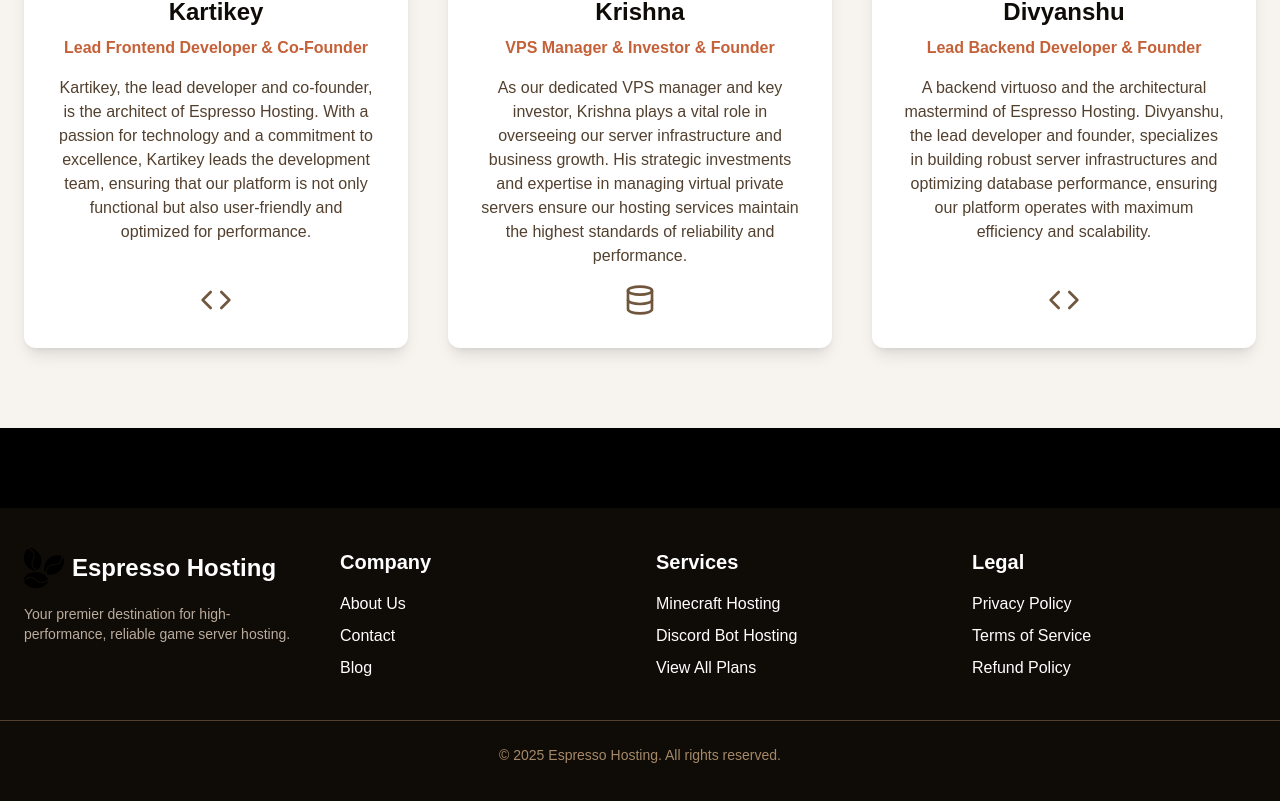
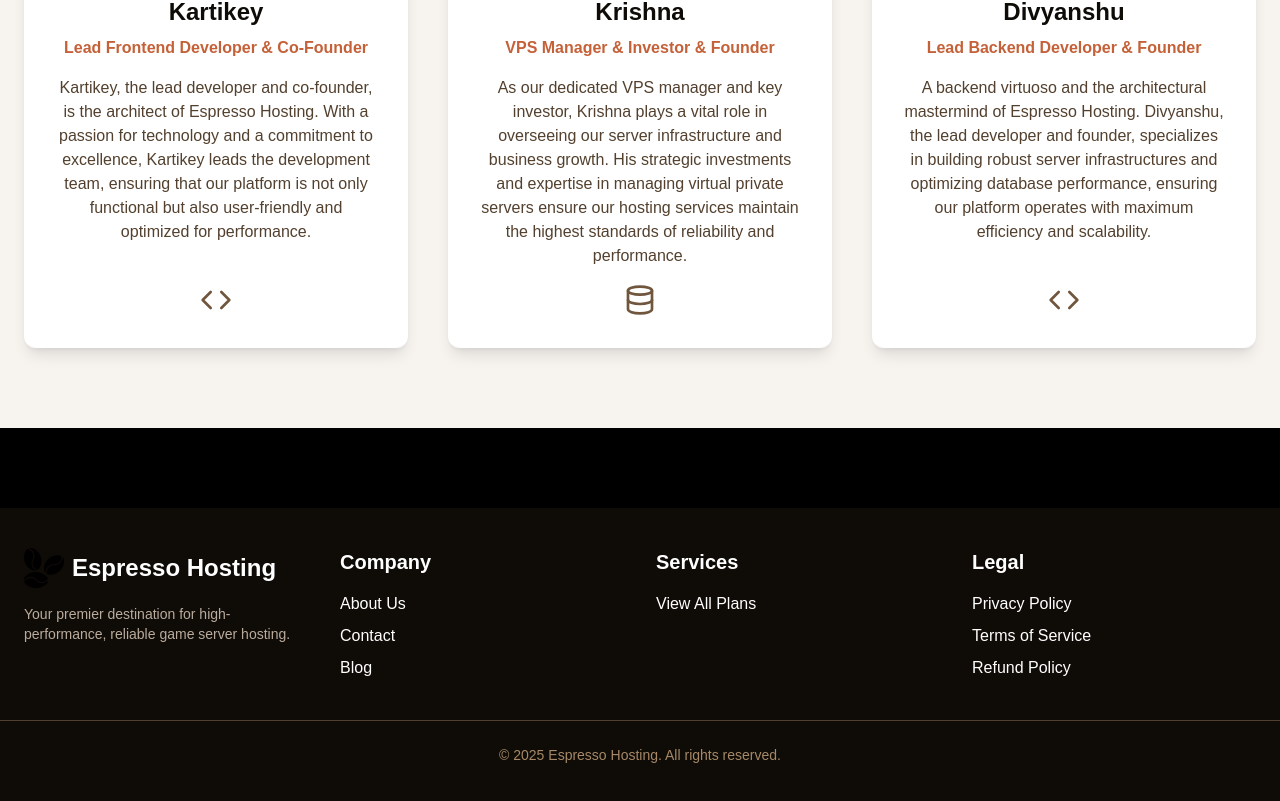
Before and after one commit to XD-coder/espressoweb-v2, a Next.js app: page / in a window 1280 px wide. Shown: the part 3174-3975 px from the top of the page. Built offline with nearby package versions, Linux system fonts and the light colour scheme; no server answers.

Commit message:
removed discord plans from footer

```diff
--- a/src/components/Footer.tsx
+++ b/src/components/Footer.tsx
@@ -28,8 +28,7 @@ const Footer = () => {
         <div>
           <h3 className="text-xl font-semibold mb-4">Services</h3>
           <ul className="space-y-2">
-            <li><Link href="/plans/minecraft" className="text-primary-300 hover:text-accent-500 transition-colors duration-200">Minecraft Hosting</Link></li>
-            <li><Link href="/plans/discord-bot" className="text-primary-300 hover:text-accent-500 transition-colors duration-200">Discord Bot Hosting</Link></li>
+
             <li><Link href="/plans" className="text-primary-300 hover:text-accent-500 transition-colors duration-200">View All Plans</Link></li>
           </ul>
         </div>
```
